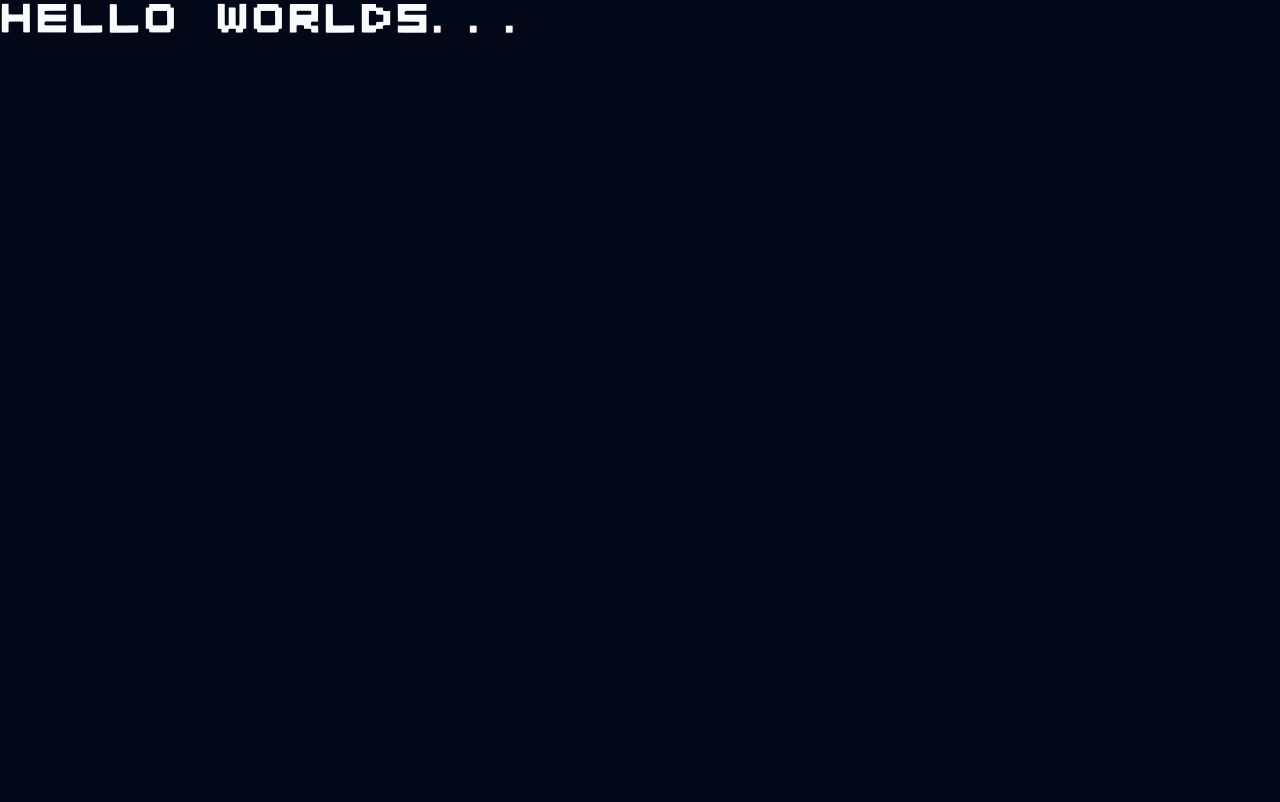
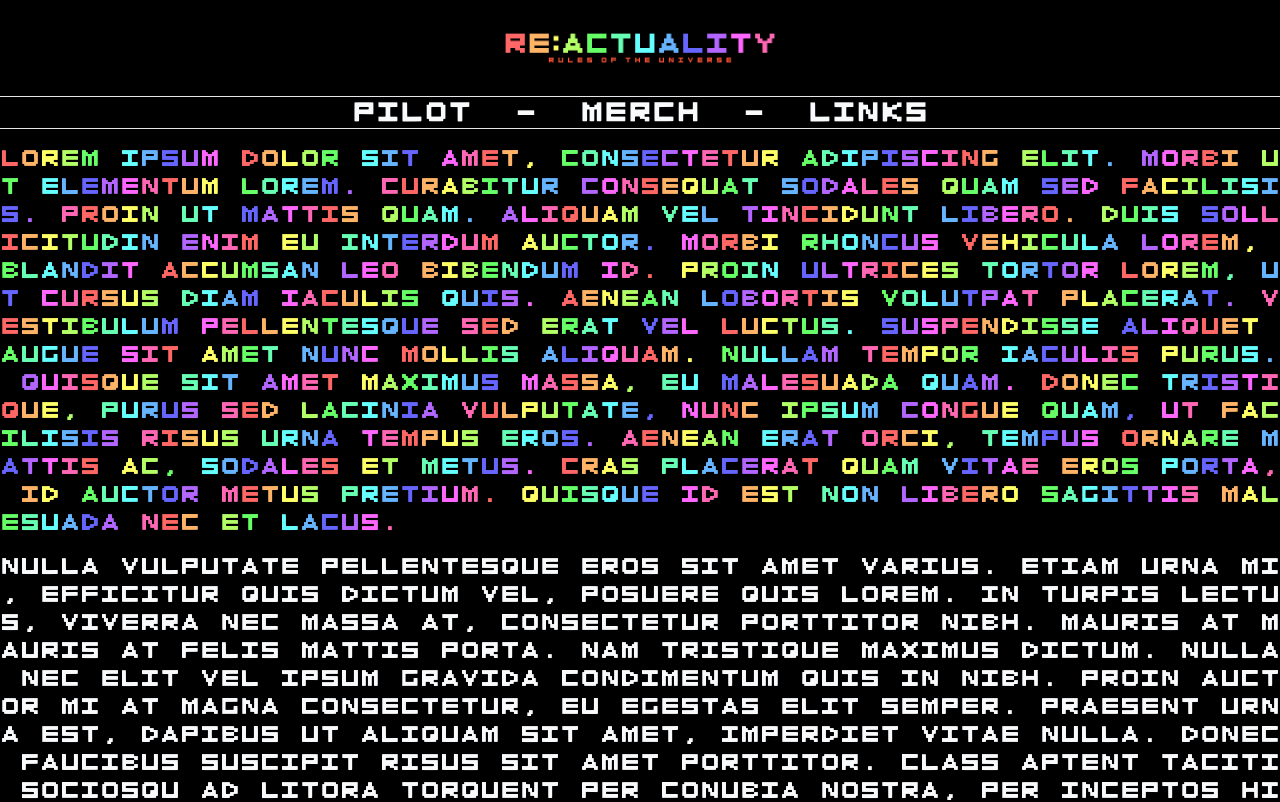
Before and after one commit to parkerbedlan/reactuality, a SvelteKit app: page / in a window 1280 px wide. Shown: the top 802 px of the page. Built offline with nearby package versions, Linux system fonts and the light colour scheme.

Commit message:
made a pretty not-yet-functional navbar

```diff
--- a/src/app.html
+++ b/src/app.html
@@ -1,12 +1,15 @@
 <!doctype html>
 <html lang="en" class="dark">
+
 <head>
     <meta charset="utf-8" />
     <link rel="icon" href="%sveltekit.assets%/favicon.ico" />
     <meta name="viewport" content="width=device-width, initial-scale=1" />
     %sveltekit.head%
 </head>
-    <body data-sveltekit-preload-data="hover" class="bg-background text-foreground">
+
+<body data-sveltekit-preload-data="hover" class="bg-background text-foreground overflow-x-clip">
     <div style="display: contents">%sveltekit.body%</div>
 </body>
+
 </html>
--- a/src/app.postcss
+++ b/src/app.postcss
@@ -40,7 +40,7 @@
 
   }
   .dark {
-    --background: 222.2 84% 4.9%;
+    --background: 0 0% 0%;
     --foreground: 210 40% 98%;
     --card: 222.2 84% 4.9%;
     --card-foreground: 210 40% 98%;
--- a/src/routes/+layout.svelte
+++ b/src/routes/+layout.svelte
@@ -1 +1,5 @@
-<script>import "../app.postcss";</script><slot></slot>
+<script>import "../app.postcss";</script>
+<svelte:head>
+    <title>RE: ACTUALITY</title>
+</svelte:head>
+<slot></slot>
--- a/src/routes/+page.svelte
+++ b/src/routes/+page.svelte
@@ -1,14 +1,42 @@
 <script>
+    import NavLink from "./NavLink.svelte";
     import RainbowText from "./RainbowText.svelte";
-
-    let hover = false;
 </script>
 
-<a
-    href="/text-generator"
-    class="text-4xl duration-75 active:scale-95"
-    on:mouseenter={() => (hover = true)}
-    on:mouseleave={() => (hover = false)}
+<header class="border-b flex items-center justify-center">
+    <a href="/" class="group">
+        <img
+            src="/episode-1-sole-title.jpg"
+            alt="Re:Actuality - Rules of the Universe"
+            class="h-24 group-active:scale-50 duration-75"
+        />
+    </a>
+</header>
+<nav
+    class="border-b sticky flex items-center justify-center sm:gap-8 font-r11y h-8 mb-4 top-0 bg-background [&_*]:!flex-nowrap"
 >
-    <RainbowText colorless={hover} text="Hello worlds..." />
-</a>
+    <div class="border-r px-1 sm:border-none">
+        <NavLink text="Pilot" href="#pilot" />
+    </div>
+    <div class="text-6xl hidden sm:block">-</div>
+    <div class="border-r px-1 sm:border-none">
+        <NavLink text="Merch" href="#merch" />
+    </div>
+    <div class="text-6xl hidden sm:block">-</div>
+    <div class="px-1 sm:border-none">
+        <NavLink text="Links" href="#links" />
+    </div>
+</nav>
+
+<div class="text-xl flex flex-col gap-4">
+    <RainbowText
+        text="Lorem ipsum dolor sit amet, consectetur adipiscing elit. Morbi ut elementum lorem. Curabitur consequat sodales quam sed facilisis. Proin ut mattis quam. Aliquam vel tincidunt libero. Duis sollicitudin enim eu interdum auctor. Morbi rhoncus vehicula lorem, blandit accumsan leo bibendum id. Proin ultrices tortor lorem, ut cursus diam iaculis quis. Aenean lobortis volutpat placerat. Vestibulum pellentesque sed erat vel luctus. Suspendisse aliquet augue sit amet nunc mollis aliquam. Nullam tempor iaculis purus. Quisque sit amet maximus massa, eu malesuada quam. Donec tristique, purus sed lacinia vulputate, nunc ipsum congue quam, ut facilisis risus urna tempus eros. Aenean erat orci, tempus ornare mattis ac, sodales et metus. Cras placerat quam vitae eros porta, id auctor metus pretium. Quisque id est non libero sagittis malesuada nec et lacus."
+    />
+    <RainbowText
+        colorless
+        text="Nulla vulputate pellentesque eros sit amet varius. Etiam urna mi, efficitur quis dictum vel, posuere quis lorem. In turpis lectus, viverra nec massa at, consectetur porttitor nibh. Mauris at mauris at felis mattis porta. Nam tristique maximus dictum. Nulla nec elit vel ipsum gravida condimentum quis in nibh. Proin auctor mi at magna consectetur, eu egestas elit semper. Praesent urna est, dapibus ut aliquam sit amet, imperdiet vitae nulla. Donec faucibus suscipit risus sit amet porttitor. Class aptent taciti sociosqu ad litora torquent per conubia nostra, per inceptos himenaeos. Nulla ac metus vitae est vulputate egestas in ut enim. Aenean suscipit interdum sapien, eu fermentum metus. Morbi fringilla turpis nec scelerisque rhoncus. Sed tempus sapien sed nisl pellentesque, non bibendum risus dignissim. Sed consectetur erat in lectus pellentesque ultrices."
+    />
+    <RainbowText
+        text="In egestas lectus ut urna varius pharetra facilisis eget nunc. Nullam elementum orci massa, porta suscipit mauris commodo vitae. Vestibulum ante ipsum primis in faucibus orci luctus et ultrices posuere cubilia curae; Phasellus aliquam velit at ipsum vulputate, et lobortis eros aliquam. Pellentesque pretium vel augue quis dictum. Aliquam finibus, ligula vitae aliquet bibendum, enim augue feugiat massa, posuere blandit nisi eros id ante. Mauris eget enim at quam hendrerit commodo."
+    />
+</div>
--- /dev/null
+++ b/src/routes/NavLink.svelte
@@ -0,0 +1,20 @@
+<script lang="ts">
+    import RainbowText from "./RainbowText.svelte";
+
+    export let hover = false;
+    export let text: string;
+    export let href: string;
+</script>
+
+<a
+    {href}
+    on:mouseenter={() => (hover = true)}
+    on:mouseleave={() => (hover = false)}
+    on:focus={() => (hover = true)}
+    on:blur={() => (hover = false)}
+    class="text-2xl group"
+>
+    <div class="group-active:scale-50 duration-75">
+        <RainbowText {text} colorless={!hover} />
+    </div>
+</a>
--- a/src/routes/RainbowText.svelte
+++ b/src/routes/RainbowText.svelte
@@ -1,8 +1,7 @@
 <script lang="ts">
     export let text: string;
-    export let colorless = false
+    export let colorless = false;
 
-    // string to array
     $: chars = text.toUpperCase().split("");
 
     const colorClasses = [
@@ -21,9 +20,12 @@
     ];
 </script>
 
-<!-- {JSON.stringify(chars)} -->
 <div class="flex flex-wrap font-r11y">
     {#each chars as char, i}
-        <div class={`w-[1em] ${colorless ? '' : colorClasses[i % colorClasses.length]}`}>{char}</div>
+        <div
+            class={`w-[1em] text-center ${colorless ? "" : colorClasses[i % colorClasses.length]}`}
+        >
+            {char}
+        </div>
     {/each}
 </div>
--- a/tailwind.config.cjs
+++ b/tailwind.config.cjs
@@ -64,7 +64,7 @@ const config = {
         "r11y-pink": "rgb(var(--r11y-pink) / <alpha-value>)",
       },
       fontFamily: {
-        r11y: ["Reactuality"],
+        r11y: ["Reactuality", "monospace"],
       },
     },
   },
```
Also changed, not shown: static/episode-1-sole-title.jpg (added), static/favicon.png (deleted). Lines whose indentation alone changed are shown as unchanged.
